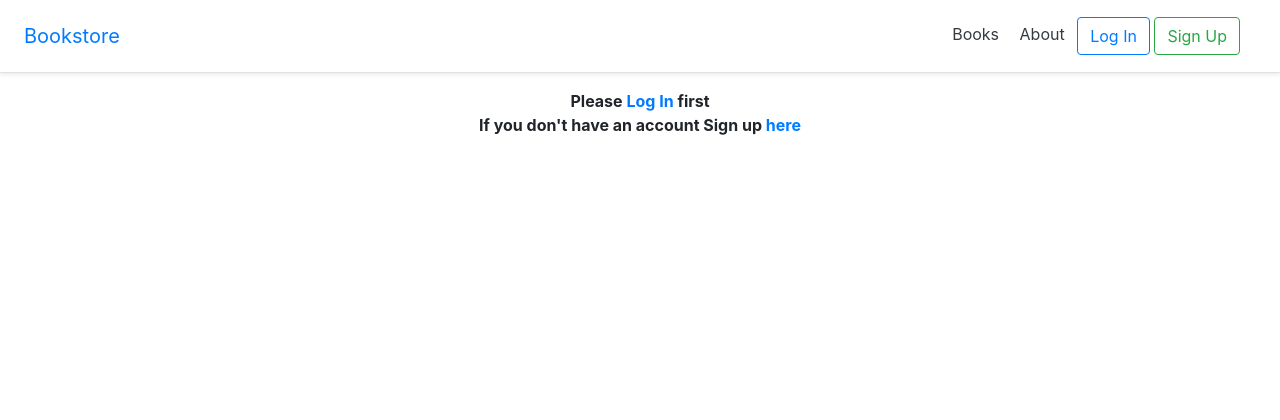
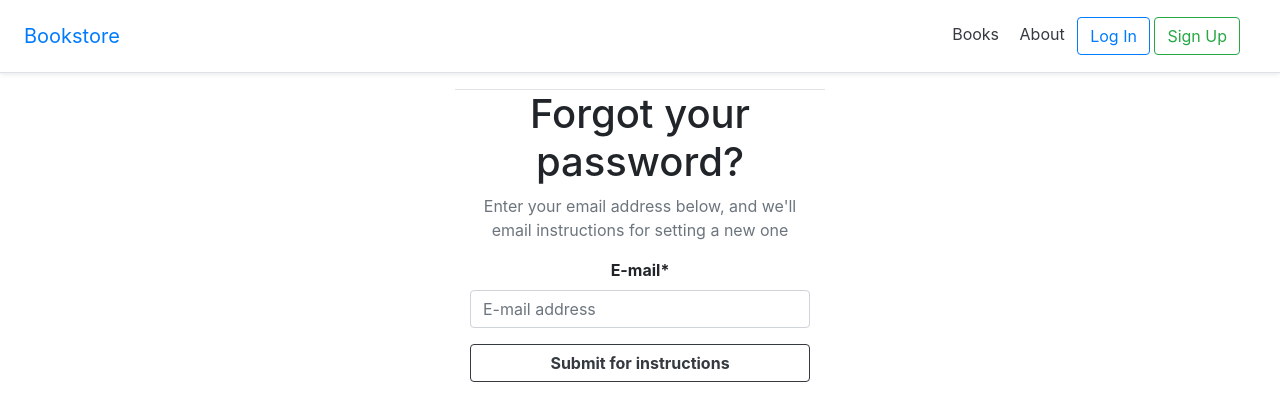
Before and after one commit to Saifurrahmanemon/s-django, a Django app: page /accounts/password/reset/ in a window 1280 px wide. Shown: the top 420 px of the page. Run offline with Django 3.2, Linux system fonts and the light colour scheme; parts of the project's set-up code (start-up, migrations or seed data) failed here and were passed over; some libraries are stand-ins or nearby versions.

Commit message:
delete endif from reset_pass

```diff
--- a/templates/account/password_reset.html
+++ b/templates/account/password_reset.html
@@ -8,7 +8,7 @@
 
 {% block content %}
 
-{% if user.is_authenticated %}
+
 <div class=" col-md-4 col-md-off text-center align-content-center container-fluid border-top ">
     <h1>Forgot your password?</h1>
     <p class="text-muted">Enter your email address below, and we'll email instructions for setting a new one</p>
@@ -18,13 +18,4 @@
     </form>
 </div>
 
-{% else %}
-<p class="text-center font-weight-bold"> Please
-    <a href="{% url 'account_login' %}">Log In</a> first <br> If you don't
-    have an account Sign up
-    <a href="{% url 'account_signup' %}">here</a>
-</p>
-
-{% endif %}
-
 {% endblock content %}
```
